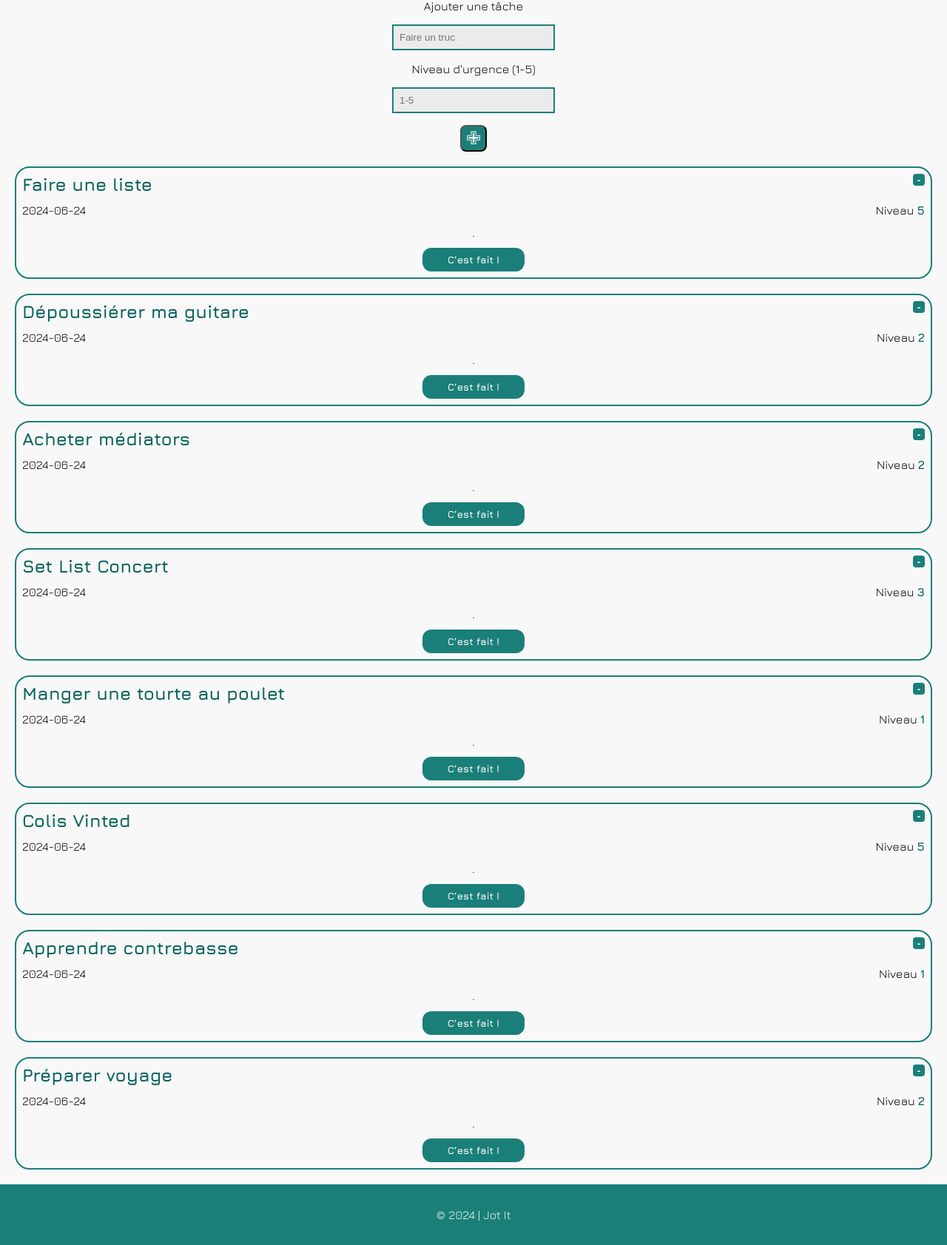
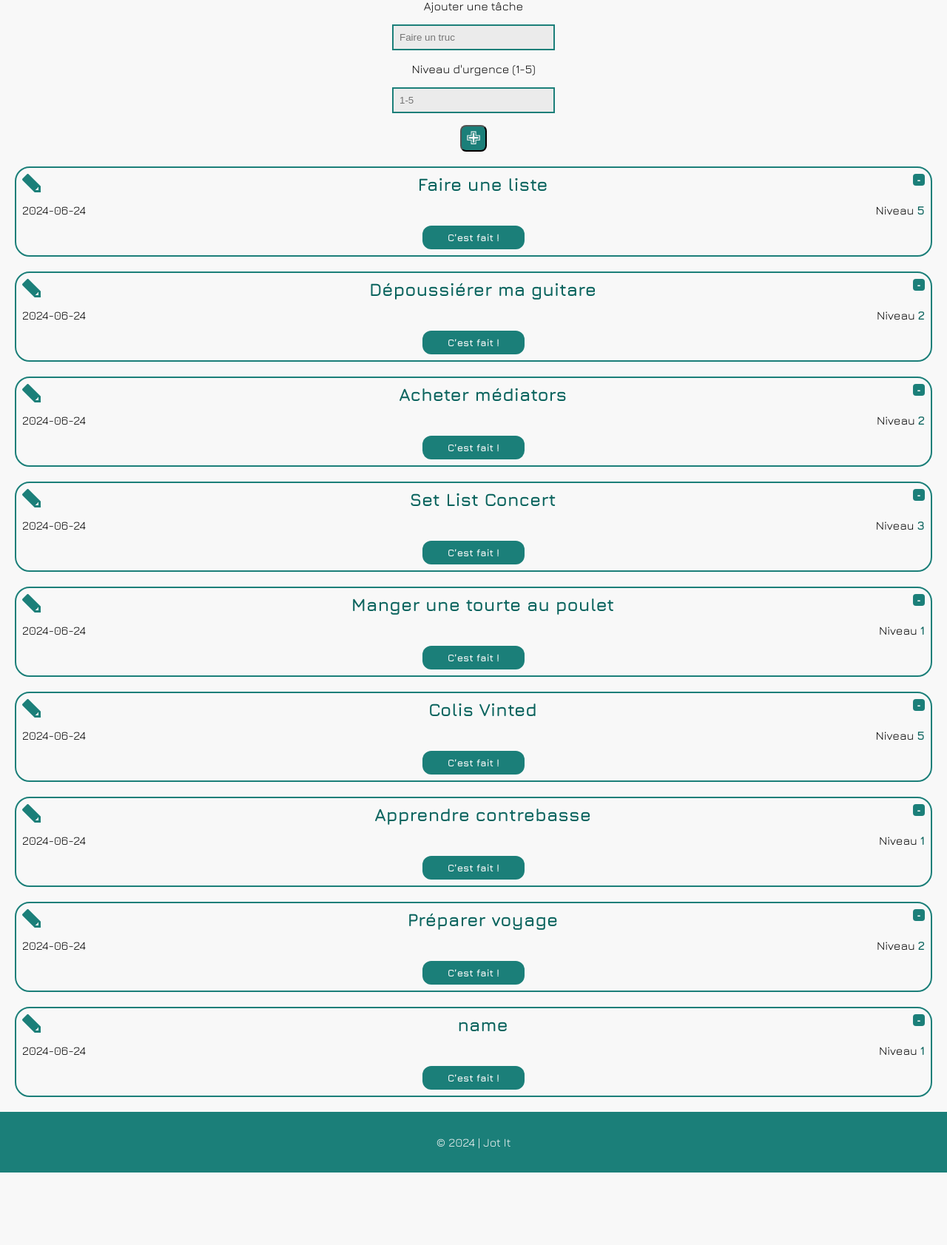
Before and after one commit to sbonnard/to-do-list-app, a PHP site: page / in a window 1280 px wide. Shown: the part 147-1830 px from the top of the page at 74% size. After the commit the page ends 1732 px from the top, so only its background shows below. Run offline with PHP 8.4, Linux system fonts and the light colour scheme; data comes from the database, SQL or seed files in the repository.

Commit message:
created function to generate tasks and prevented from CSRF

```diff
--- a/app/css/style.css
+++ b/app/css/style.css
@@ -104,7 +104,7 @@ body {
   border-bottom: 2px solid #1B7F79;
 }
 
-/* TITLES  */
+/* TITLES */
 
 .ttl {
   font-family: 'jura';
@@ -170,6 +170,10 @@ body {
   background-color: var(--primary);
 }
 
+.btn--pen {
+  margin-right: 1rem;
+}
+
 /* TASK  */
 
 .task {
--- /dev/null
+++ b/app/includes/include.php
@@ -0,0 +1,75 @@
+<?php
+
+// CONNECTION
+try {
+    $dbCo = new PDO(
+        'mysql:host=db;dbname=jotit_doit;charset=utf8',
+        'app-crud',
+        'dwwm2024'
+    );
+    $dbCo->setAttribute(
+        PDO::ATTR_DEFAULT_FETCH_MODE,
+        PDO::FETCH_ASSOC
+    );
+} catch (EXCEPTION $error) {
+    die('Échec de la connexion à la base de donnée.' . $error->getMessage());
+}
+
+// CREATE NEW TASKS
+if (!empty($_POST)) {
+    if (isset($_SERVER['HTTP_REFERER']) && str_contains($_SERVER['HTTP_REFERER'], 'http://localhost:8282')) {
+        if (isset($_SESSION['token']) && isset($_POST['token']) && $_SESSION['token'] === $_POST['token']) {
+            if (
+                isset($_POST['name'])
+                && strlen($_POST['name']) > 0
+                && strlen($_POST['name']) < 50
+                && isset($_POST['emergency_level'])
+                && is_numeric($_POST['emergency_level'])
+                && $_POST['emergency_level'] > 0
+                && $_POST['emergency_level'] <= 5
+            ) {
+                $insert = $dbCo->prepare("INSERT INTO task (`name`, `date`, `emergency_level`)
+VALUES (:name, CURDATE(), :emergency_level);");
+
+                $bindValues = [
+                    'name' => htmlspecialchars($_POST['name']),
+                    'emergency_level' => round($_POST['emergency_level'])
+                ];
+
+                $isInsertOk = $insert->execute($bindValues);
+
+                $nb = $insert->rowCount();
+
+                $newRefProduct = $dbCo->lastInsertId();
+
+                var_dump($isInsertOk, $nb, $newRefProduct);
+            }
+        } else {
+            var_dump('Erreur de token');
+        }
+    }
+}
+
+
+// GET TASKS FROM DATABASE
+$queryGetTasks = $dbCo->query("SELECT name, date, emergency_level FROM task;");
+$tasks = $queryGetTasks->fetchAll();
+
+function generateTask (array $taskarray) {
+    $allTasks = '';
+    foreach ($taskarray as $task) {
+       $allTasks .=  '<li class="task">'
+            . '<div class="task__content"><button>'
+            . '<img class="btn--pen" src="./img/pen-btn.svg" alt="Bouton de modification du nom d\'une tâche">'
+            . '</button><h3 class="ttl ttl--small">'
+            . $task['name'] . '</h3>'
+            . '<button class="btn--minus">-</button></div>'
+            . '<div class="task__content"><p>'
+            . $task['date']
+            . '</p>'
+            . '<p>Niveau <span class="task__number">'
+            . $task['emergency_level']
+            . '</span></p></div><button class="btn">C’est fait !</button></li>';
+    }
+    return $allTasks;
+}
--- a/app/index.php
+++ b/app/index.php
@@ -1,18 +1,13 @@
 <?php
 
-try {
-    $dbCo = new PDO(
-        'mysql:host=db;dbname=jotit_doit;charset=utf8',
-        'app-crud',
-        'dwwm2024'
-    );
-    $dbCo->setAttribute(
-        PDO::ATTR_DEFAULT_FETCH_MODE,
-        PDO::FETCH_ASSOC
-    );
-} catch (EXCEPTION $error) {
-    die('Échec de la connexion à la base de donnée.' . $error->getMessage());
+session_start();
+if (!isset($_SESSION['token'])) {
+    $_SESSION['token'] = md5(uniqid(mt_rand(), true));
 }
+
+include "./includes/include.php";
+
+
 ?>
 
 <!DOCTYPE html>
@@ -36,11 +31,11 @@ try {
         </div>
 
         <nav class="hamburger__menu" id="menu" aria-label="Navigation principale du site">
-            <ul id="nav-list">
-                <li>
+            <ul id="nav-list" class="nav">
+                <li class="nav__itm nav__lnk--current">
                     <a href="index.html" class="nav__lnk" aria-current="page">Accueil</a>
                 </li>
-                <li class="nav__itm nav__lnk--current">
+                <li class="nav__itm">
                     <a href="done.html">Tâches terminées</a>
                 </li>
             </ul>
@@ -49,32 +44,27 @@ try {
     </header>
 
     <main class="container">
-        <h2 class="ttl ttl--bold">A FAIRE</h2>
-        <form class="form" action="" method="post" aria-label="Formulaire d'ajout de tâches">
-            <label class="form__label" for="task">Ajouter une tâche</label>
-            <input class="form__input" type="text" placeholder="Faire un truc" required>
-            <label class="form__label" for="task">Niveau d'urgence (1-5)</label>
-            <input class="form__input" type="text" placeholder="1-5" required>
-            <input class="form__submit" type="submit" value="✙">
-        </form>
-        <section>
+        <section aria-label="Mes tâches à faire" aria-labelledby="todo">
+
+            <h2 id="todo" class="ttl ttl--bold">A FAIRE</h2>
+            <form class="form" action="" method="post" aria-label="Formulaire d'ajout de tâches">
+                <label class="form__label" for="task">Ajouter une tâche</label>
+                <input class="form__input" name="name" type="text" placeholder="Faire un truc" required>
+                <label class="form__label" for="task">Niveau d'urgence (1-5)</label>
+                <input class="form__input" name="emergency_level" type="text" placeholder="1-5" required>
+                <input class="form__submit" type="submit" value="✙">
+                <input type="hidden" name="token" value="<?= $_SESSION['token'] ?>">
+            </form>
             <ul>
                 <?php
-                $query = $dbCo->query("SELECT name, date, emergency_level
-FROM task;");
-                $tasks = $query->fetchAll();
+                // GET TASKS FROM DATABASE
+                $queryGetTasks = $dbCo->query("SELECT name, date, emergency_level FROM task;");
+                $tasks = $queryGetTasks->fetchAll();
 
-                foreach ($tasks as $task) {
-                    echo '<li class="task">'
-                    . '<div class="task__content"><h3 class="ttl ttl--small">' . $task['name'] . '</h3>'
-                    . '<button class="btn--minus">-</button></div>'
-                    . '<div class="task__content"><p>' . $task['date'] . '</p>'
-                    . '<p>Niveau <span class="task__number">' . $task['emergency_level'] . '</span></p></div>
-                    .<button class="btn">C’est fait !</button></li>';
-                }
+                echo generateTask($tasks);
+
                 ?>
             </ul>
-            <!-- <img src="./img/minus-btn.svg" alt="Bouton de suppression de tâche"> -->
         </section>
     </main>
 
--- a/sql/queries.sql
+++ b/sql/queries.sql
@@ -35,3 +35,6 @@ VALUES ('Préparer voyage', CURDATE(), 2);
 
 SELECT name, date, emergency_level
 FROM task;
+
+INSERT INTO task (name, date, emergency_level)
+VALUES ('name', CURDATE(), 1);
```
